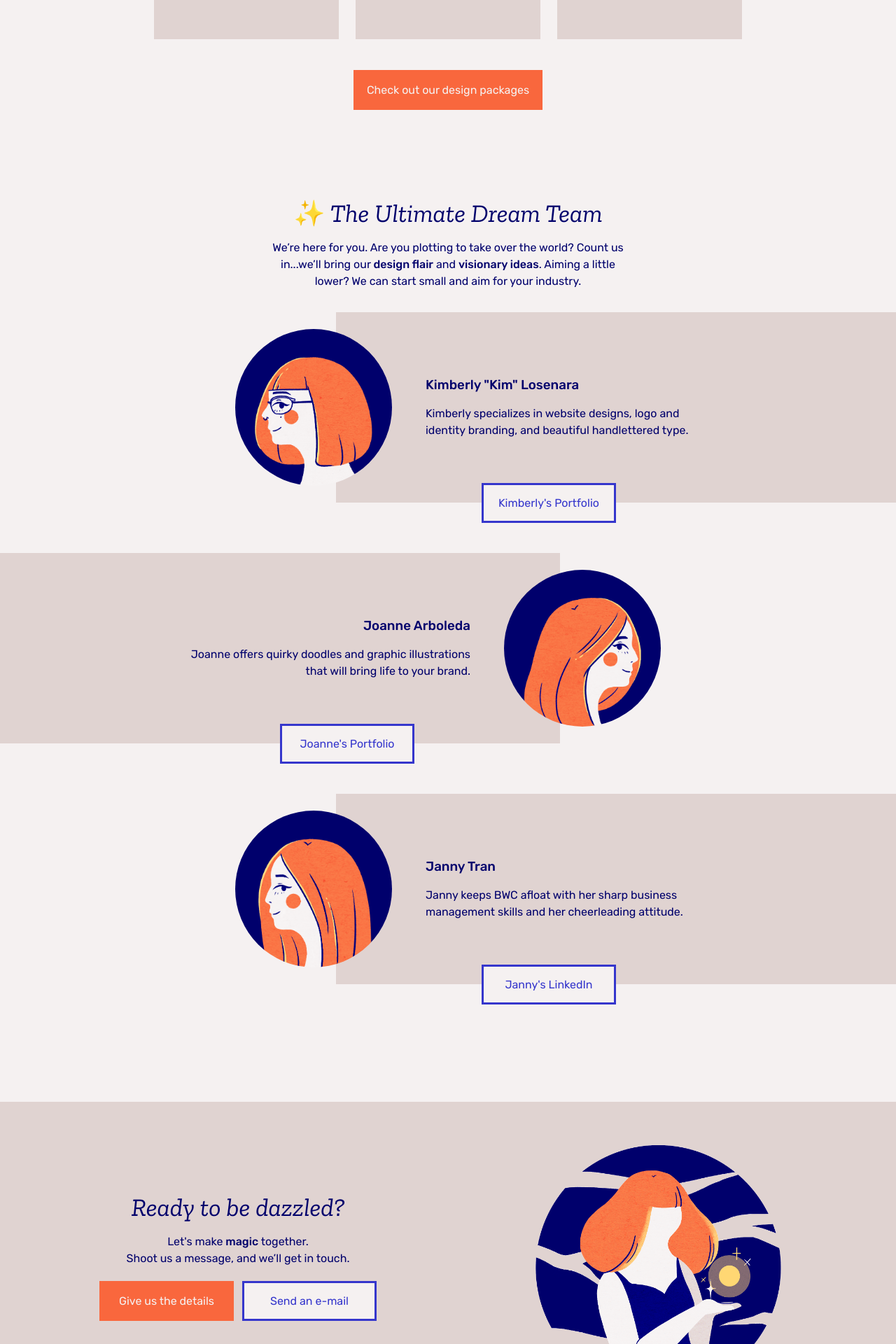
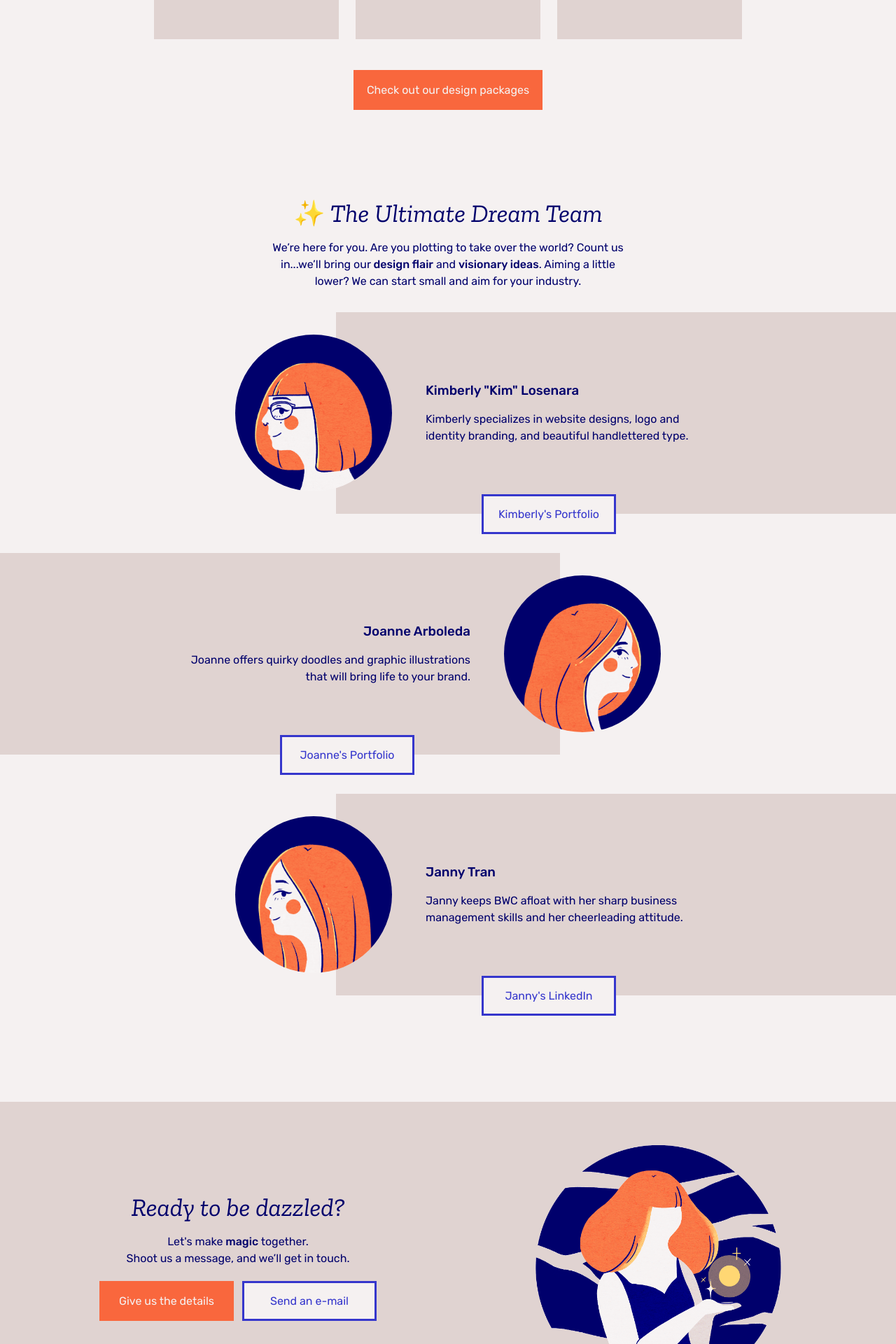
Before and after one commit to bewildercreative/bewildercreative.github.io, a Jekyll site: the page built from index.md, in a window 1280 px wide. Shown: the part 1397-3317 px from the top of the page at 70% size. Built offline with Jekyll 4.4.1, drawn with Linux system fonts in a browser that asks for light colours.

Commit message:
small module icon position based on module height

```diff
--- a/_sass/partials/_side-module.scss
+++ b/_sass/partials/_side-module.scss
@@ -1,7 +1,7 @@
 @import "base";
 
 $base-icon-size: 14rem;
-$base-module-height: 17rem;
+$base-module-height: 18rem;
 $base-icon-offset: 45rem;
 $base-button-offset: 25rem;
 $base-icon-bg-size: 10.5rem; // 11 for JT
@@ -44,7 +44,7 @@ $module-text-base-height: 14rem;
       //right: $base-icon-offset * $xxl-multiplier;
       //right: $base-xxl-offset * $xxl-multiplier;
       right: 51rem;
-      margin-top: 1.5rem;
+      margin-top: ( $base-module-height - $base-icon-size )/2;
       width: $base-icon-size * $xxl-multiplier;
       height: $base-icon-size * $xxl-multiplier;
       background: $navy;
```
